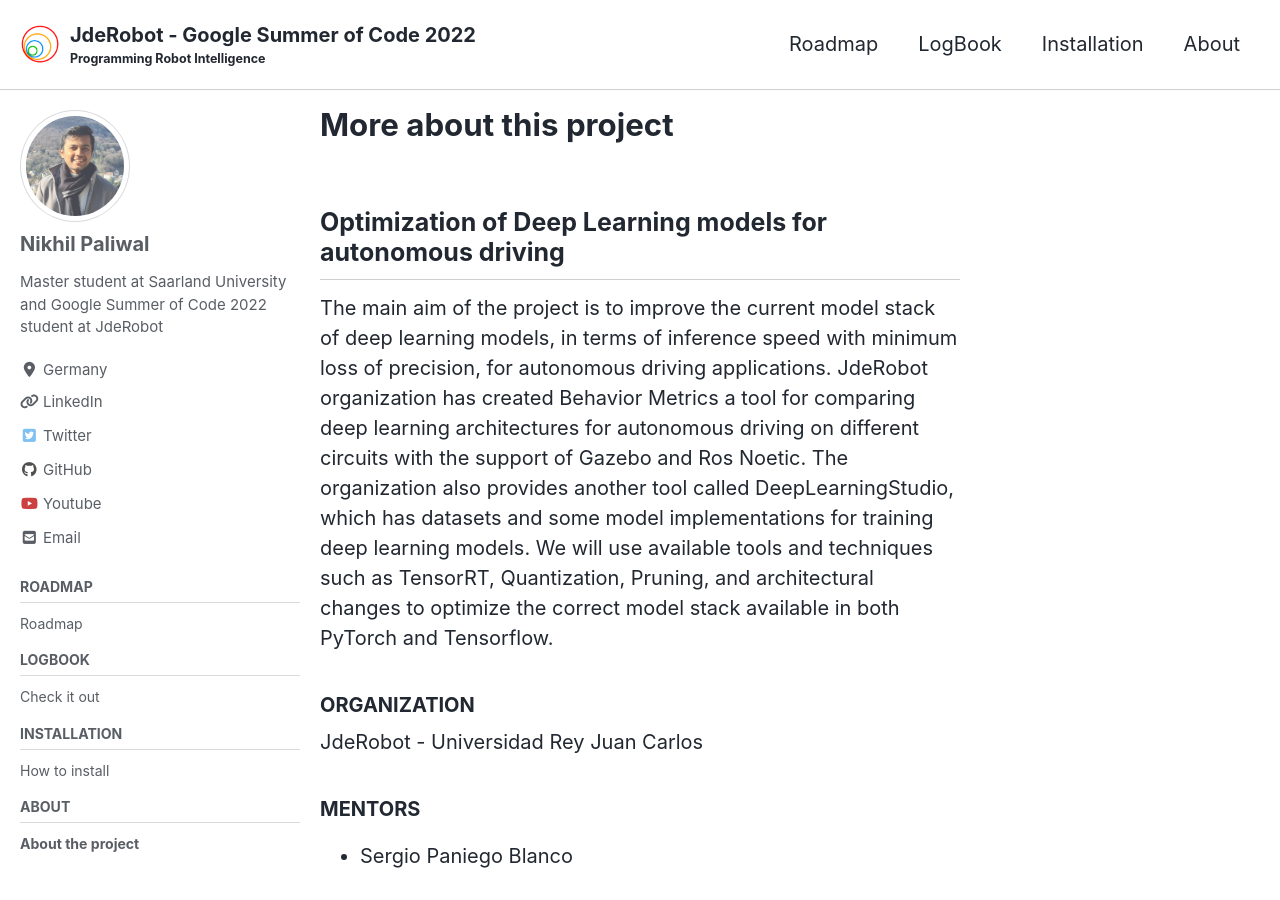
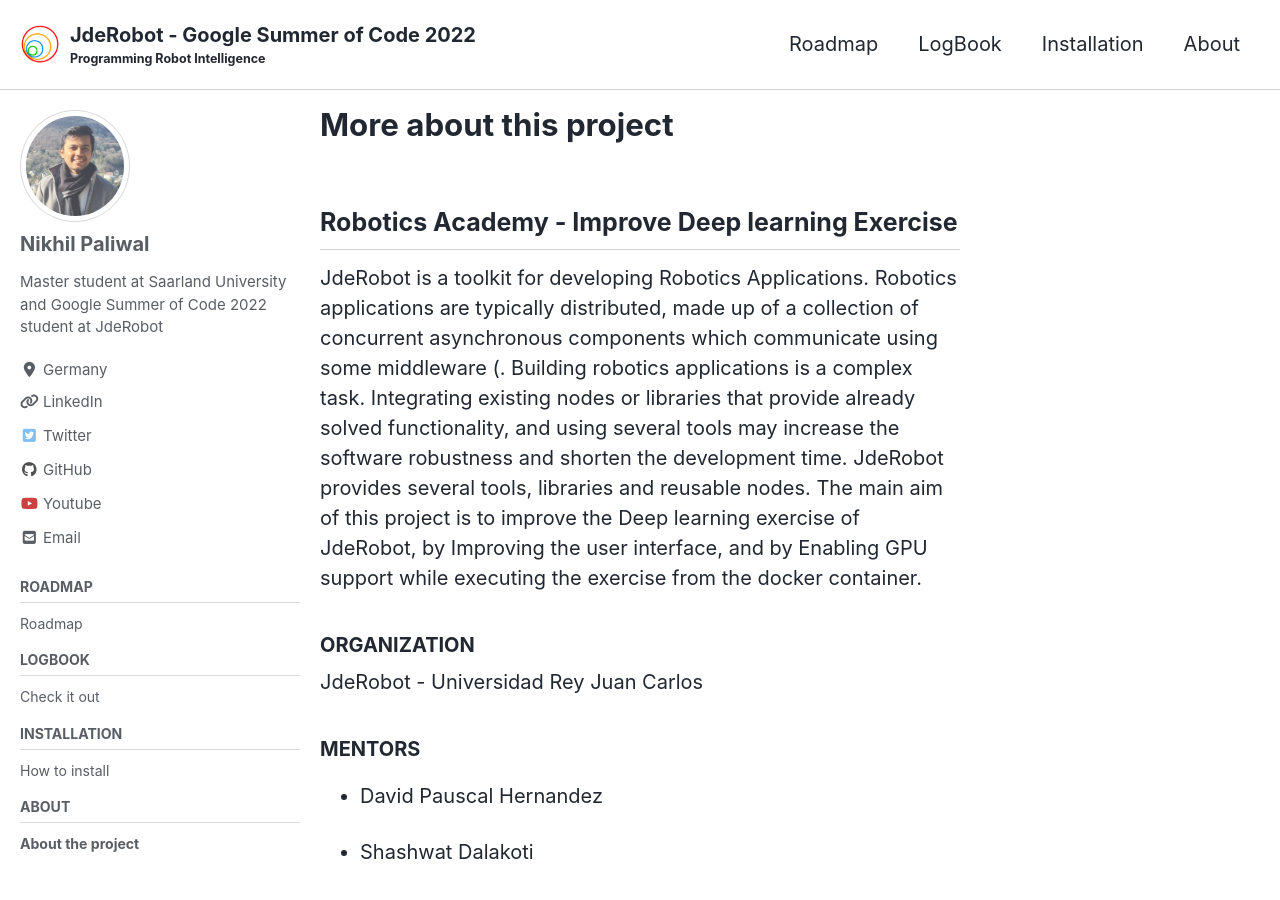
Before and after one commit to TheRoboticsClub/gsoc2022-Bhavesh_Misra, a Jekyll site: the page built from docs/_pages/about.md, in a window 1280 px wide and 900 px high. Built offline with Jekyll 4.4.1, drawn with Linux system fonts in a browser that asks for light colours; cached includes are drawn as plain includes; nearby versions of some CDN libraries; some of the changed text lies outside the part shown.

Commit message:
initial_stuff

```diff
--- a/docs/_pages/about.md
+++ b/docs/_pages/about.md
@@ -6,15 +6,17 @@
   nav: "docs"
 ---
 
-## Optimization of Deep Learning models for autonomous driving
+## Robotics Academy - Improve Deep learning Exercise
 
-The main aim of the project is to improve the current model stack of deep learning models, in terms of inference speed with minimum loss of precision, for autonomous driving applications. JdeRobot organization has created Behavior Metrics a tool for comparing deep learning architectures for autonomous driving on different circuits with the support of Gazebo and Ros Noetic. The organization also provides another tool called DeepLearningStudio, which has datasets and some model implementations for training deep learning models. We will use available tools and techniques such as TensorRT, Quantization, Pruning, and architectural changes to optimize the correct model stack available in both PyTorch and Tensorflow.
+JdeRobot is a toolkit for developing Robotics Applications. Robotics applications are typically distributed, made up of a collection of concurrent asynchronous components which communicate using some middleware (. Building robotics applications is a complex task. Integrating existing nodes or libraries that provide already solved functionality, and using several tools may increase the software robustness and shorten the development time. JdeRobot provides several tools, libraries and reusable nodes. The main aim of this project is to improve the Deep learning exercise of JdeRobot, by Improving the user interface, and by Enabling GPU support while executing the exercise from the docker container.
 
 ### ORGANIZATION
 JdeRobot - Universidad Rey Juan Carlos
 
 ### MENTORS
 
-* Sergio Paniego Blanco
+* David Pauscal Hernandez
 
-* Utkarsh A. Mishra
+* Shashwat Dalakoti
+
+* Pankhuri Vanjani
```
Also changed, not shown: docs/_pages/roadmap.md (+1 -1 lines), gsoc2022-Nikhil_Paliwal/assets/images/logo.png (deleted).
